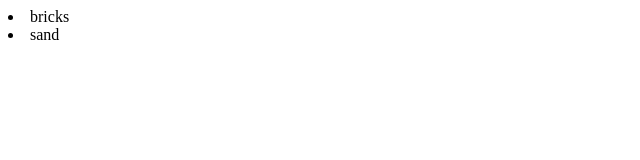
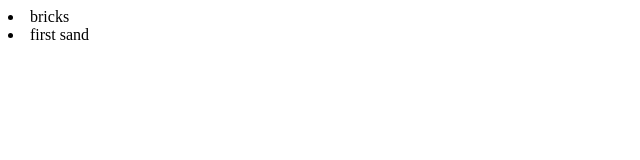
Before and after one commit to css830/TestGit, a plain HTML site: page index.html in a window 1280 px wide. Shown: the full height of the page, 0-640 px from the left. Drawn offline with Linux system fonts and the light colour scheme.

Commit message:
first change

```diff
--- a/index.html
+++ b/index.html
@@ -3,7 +3,7 @@
 
 		<div>
 			<li> bricks</li>
-			<li> sand</li>
+			<li> first sand</li>
 		</div>
 	</body>
 </html>
```
